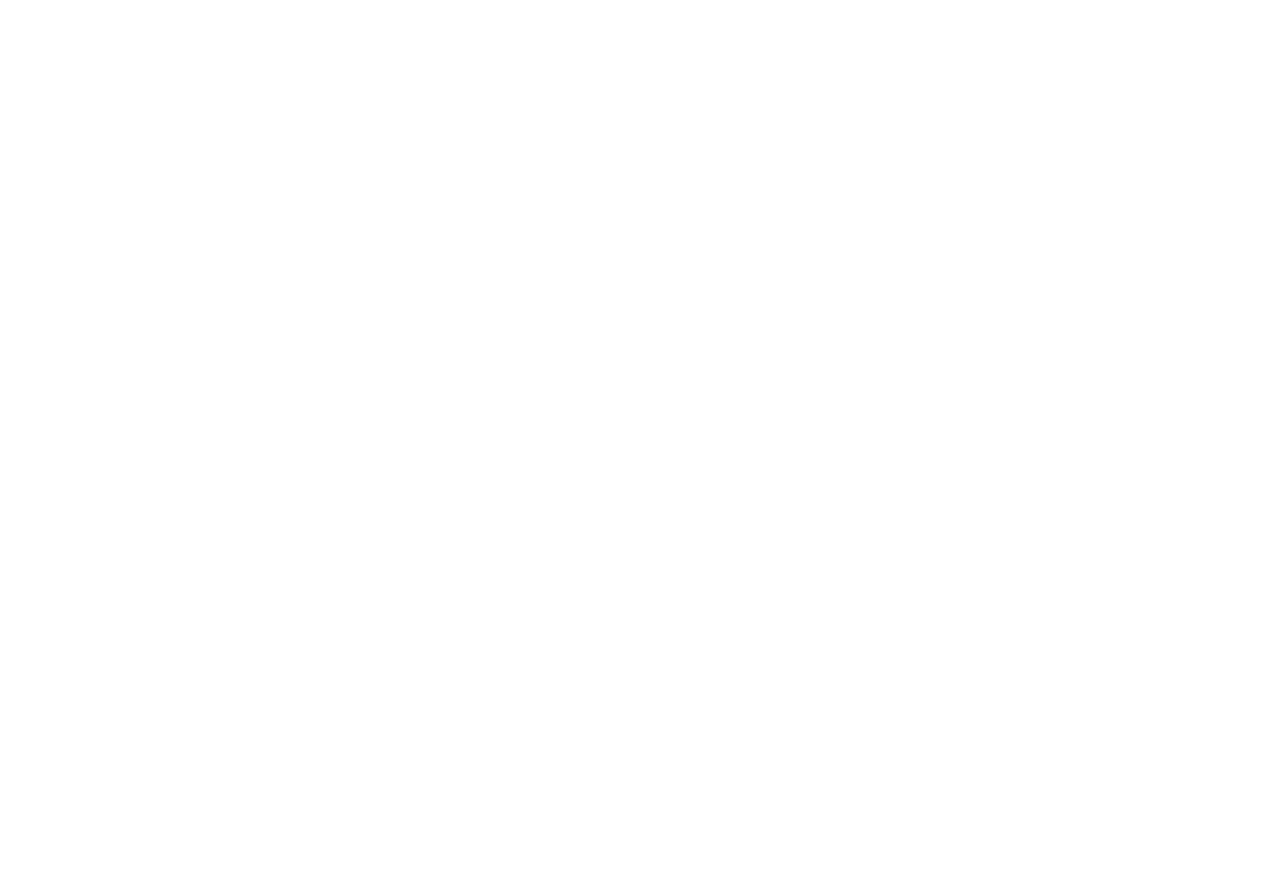
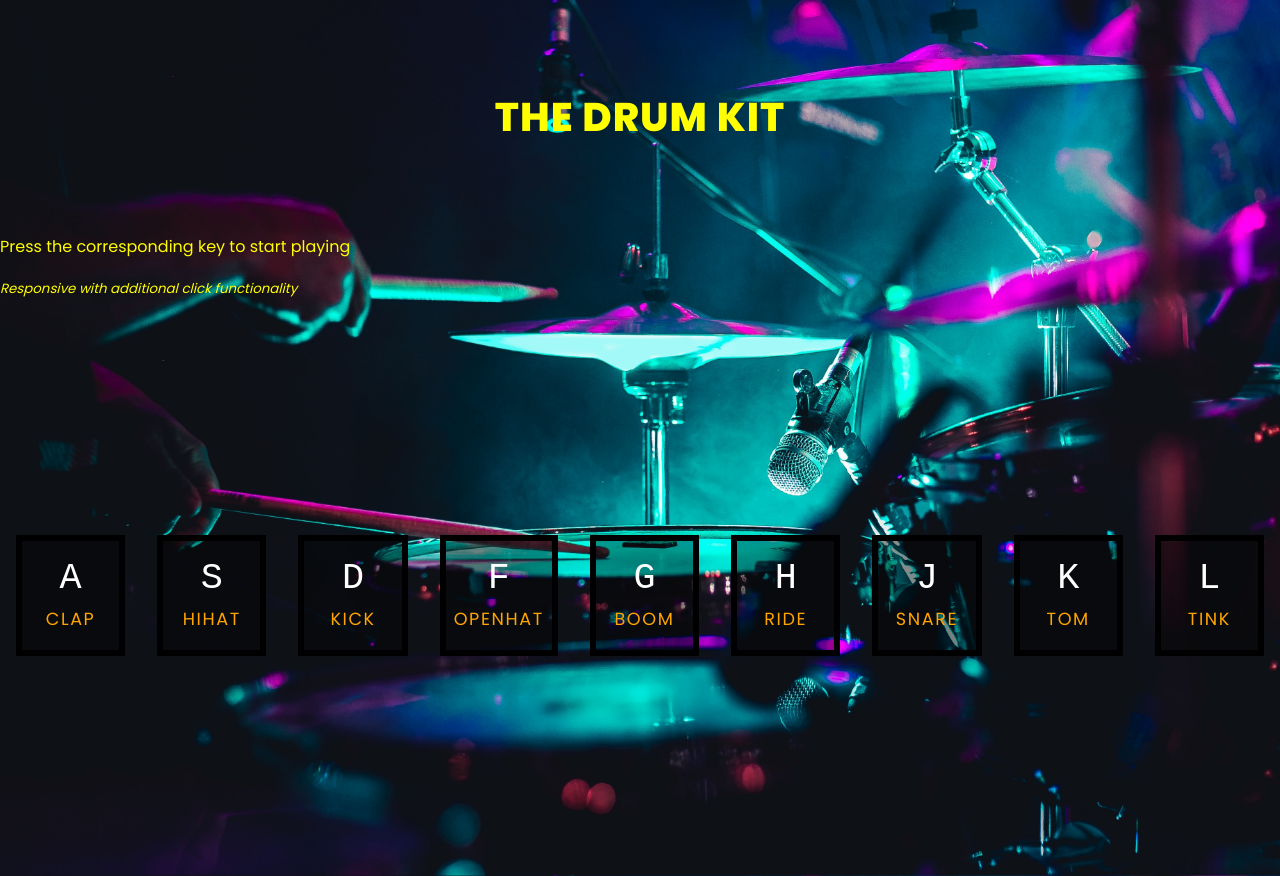
Before and after one commit to Donnanjoki/wesbros-Challenge, a plain HTML site: page Javascript Drum Kit/index.html in a window 1280 px wide. Before the commit the page ends 800 px from the top, so only its background shows below. Drawn offline with Linux system fonts and the light colour scheme.

Commit message:
added styling and functionality

```diff
--- a/Javascript Drum Kit/app.js
+++ b/Javascript Drum Kit/app.js
@@ -0,0 +1,24 @@
+function playSound(e){
+    // selects the audio element where data-key="e.keyCode"
+    const audio = document.querySelector(`audio[data-key="${e.keyCode}"]`)
+
+    //if there is no audio element with the corresponding keyCode, then don't do anything
+    if(!audio) return;
+    audio.currentTime = 0
+    audio.play()
+
+    const key = document.querySelector(`div[data-key="${e.keyCode}"]`)
+
+    key.classList.add('playing')
+  }
+
+  function removeTransition(e){
+    //transitionend is triggered on a variety of properties, (border, box shadow, etc)
+    // just select one - in this case 'transform'
+    if(e.propertyName != 'transform') return;
+    e.target.classList.remove('playing')
+  }
+
+  const keys = document.querySelectorAll(".key")
+  keys.forEach(key => key.addEventListener('transitionend', removeTransition))
+  window.addEventListener('keydown', playSound)
--- a/Javascript Drum Kit/index.html
+++ b/Javascript Drum Kit/index.html
@@ -3,8 +3,65 @@
   <head>
     <meta charset="UTF-8" />
     <meta name="viewport" content="width=device-width, initial-scale=1.0" />
-    <title>Drumkit</title>
+    <title>Javascript Drumkit</title>
     <link rel="stylesheet" href="style.css" />
   </head>
-  <body></body>
+  <body>
+    <h1>The Drum Kit</h1>
+    <p>Press the corresponding key to start playing</p>
+    <p>
+      <small><i>Responsive with additional click functionality</i></small>
+    </p>
+
+    <div class="keys">
+      <div data-key="65" class="key">
+        <kbd>A</kbd>
+        <span class="sound">clap</span>
+      </div>
+      <div data-key="83" class="key">
+        <kbd>S</kbd>
+        <span class="sound">hihat</span>
+      </div>
+      <div data-key="68" class="key">
+        <kbd>D</kbd>
+        <span class="sound">kick</span>
+      </div>
+      <div data-key="70" class="key">
+        <kbd>F</kbd>
+        <span class="sound">openhat</span>
+      </div>
+      <div data-key="71" class="key">
+        <kbd>G</kbd>
+        <span class="sound">boom</span>
+      </div>
+      <div data-key="72" class="key">
+        <kbd>H</kbd>
+        <span class="sound">ride</span>
+      </div>
+      <div data-key="74" class="key">
+        <kbd>J</kbd>
+        <span class="sound">snare</span>
+      </div>
+      <div data-key="75" class="key">
+        <kbd>K</kbd>
+        <span class="sound">tom</span>
+      </div>
+      <div data-key="76" class="key">
+        <kbd>L</kbd>
+        <span class="sound">tink</span>
+      </div>
+    </div>
+
+    <audio data-key="65" src="sounds/clap.wav"></audio>
+    <audio data-key="83" src="sounds/hihat.wav"></audio>
+    <audio data-key="68" src="sounds/kick.wav"></audio>
+    <audio data-key="70" src="sounds/openhat.wav"></audio>
+    <audio data-key="71" src="sounds/boom.wav"></audio>
+    <audio data-key="72" src="sounds/ride.wav"></audio>
+    <audio data-key="74" src="sounds/snare.wav"></audio>
+    <audio data-key="75" src="sounds/tom.wav"></audio>
+    <audio data-key="76" src="sounds/tink.wav"></audio>
+
+    <script src="app.js"></script>
+  </body>
 </html>
--- a/Javascript Drum Kit/style.css
+++ b/Javascript Drum Kit/style.css
@@ -0,0 +1,68 @@
+@import url('https://fonts.googleapis.com/css2?family=Poppins:wght@400;500;800&display=swap');
+
+html {
+    background: url(images/drums.jpg) bottom center;
+    background-size: cover;
+}
+
+body, html {
+    margin: 0;
+    padding: 0;
+    font-family: 'Poppins', sans-serif;
+}
+
+h1 {
+    color: #ffff00;
+    text-align: center;
+    font-size: 40px;
+    text-transform: uppercase;
+    letter-spacing: 1px;
+    padding: 60px 50px;
+}
+
+p {
+    color: #ffff00;
+    text-align: center;
+    font-size: 16px;
+    text-align: left;
+}
+
+.keys {
+    display: flex;
+    flex: 1;
+    min-height: 70vh;
+    align-items: center;
+    justify-content: center;
+}
+
+.key {
+    border: .4rem solid black;
+    border-radius: .5px;
+    margin: 1rem;
+    font-size: 1.5rem;
+    padding: 1rem .5rem;
+    transition: all .09s ease;
+    width: 10rem;
+    color: #fff;
+    text-align: center;
+    background: rgba(0,0,0,0.4);
+    text-shadow: 0 0 .5 black;
+}
+
+.playing {
+    transform: scale(1.1);
+    border-color: #9fe79f;
+    box-shadow: 0 0 1rem #9fe79f;
+}
+
+kbd {
+    display: block;
+    font-size: 2.3rem;
+}
+
+.sound {
+    font-size: 1.1rem;
+    text-transform: uppercase;
+    letter-spacing: .1rem;
+    color: orange;
+}
```
Also changed, not shown: Javascript Drum Kit/images/concert.jpg (deleted), Javascript Drum Kit/images/drums.jpg (added), 9 other files.
